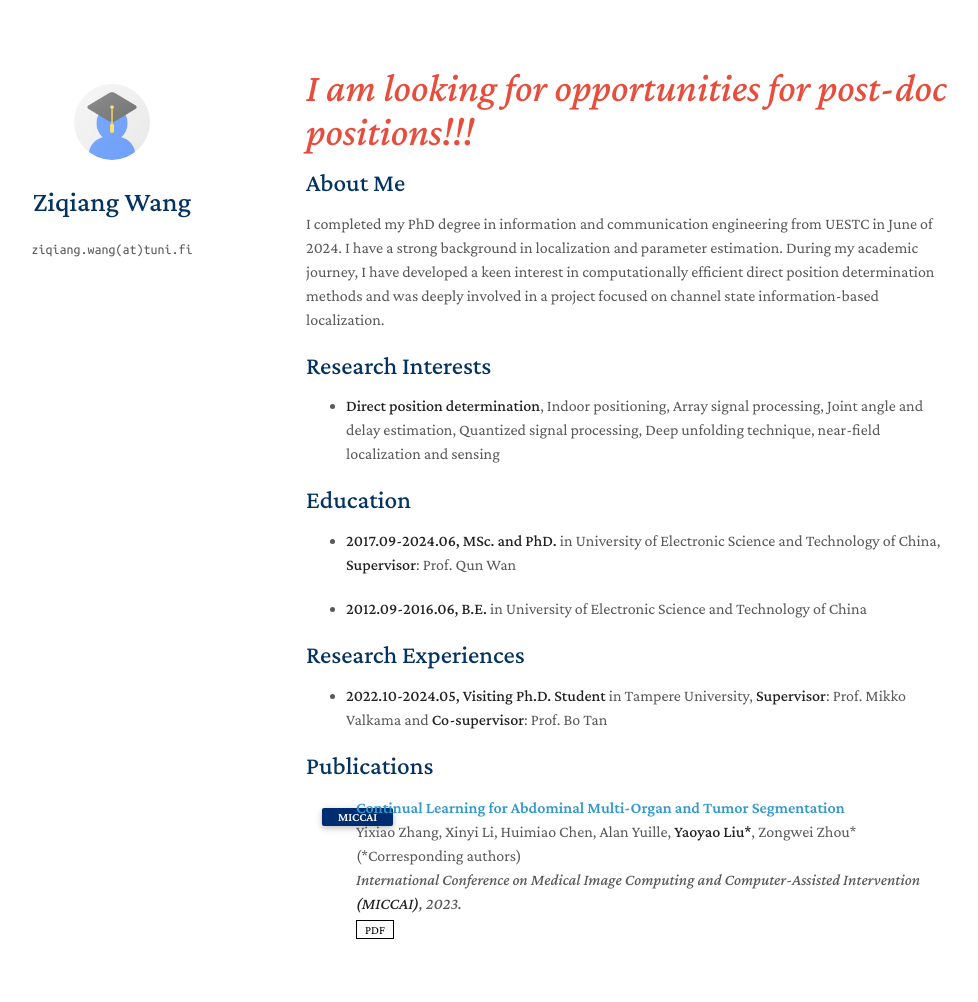
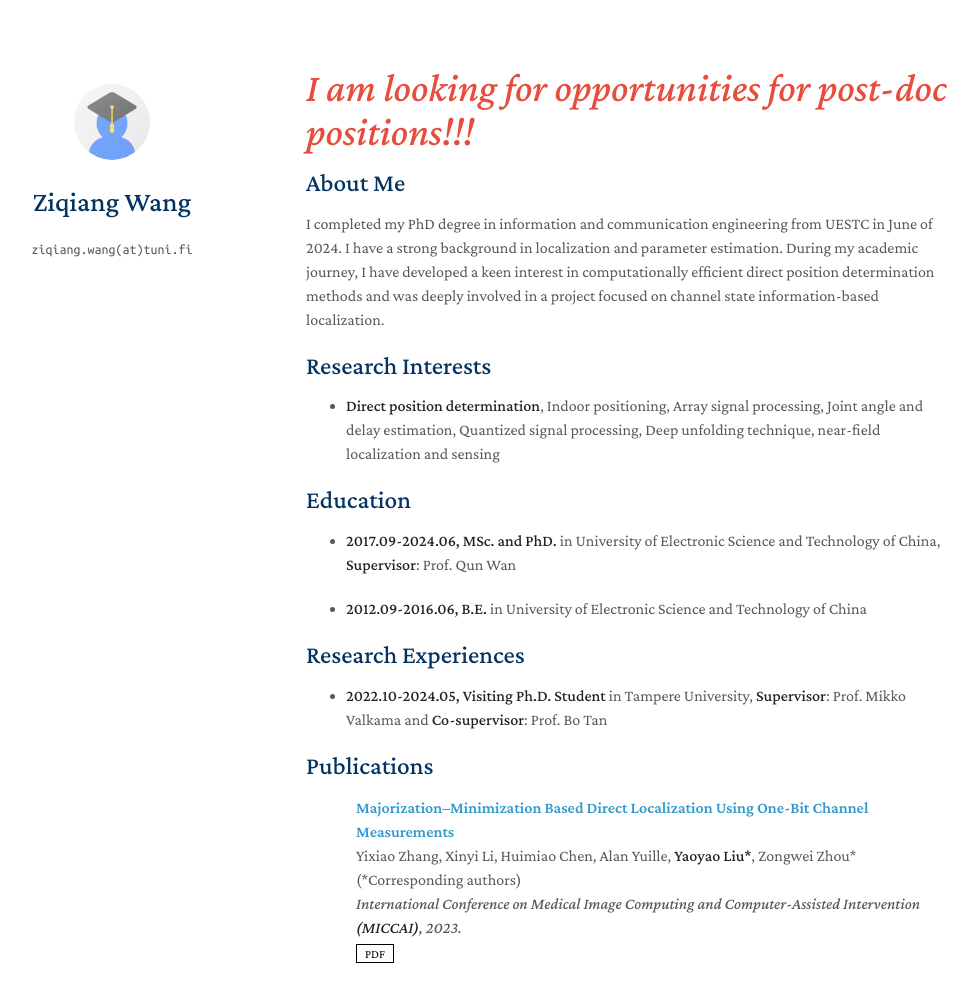
Before and after one commit to ZQiang-Wang/ZQiang-Wang.github.io, a Jekyll site: the page built from index.md, in a window 1280 px wide and 1090 px high. Shown: the top 1002 px of the window, without its empty margins (164-1142 px from the left). Built offline with Jekyll 4.4.1, drawn with Linux system fonts in a browser that asks for light colours; a style sheet for code colours, icons or effects is not loaded; our own code applies the rules of GitHub Pages for plain Markdown files.

Commit message:
Update publications.yml

```diff
--- a/_data/publications.yml
+++ b/_data/publications.yml
@@ -1,8 +1,8 @@
 main:
 
-  - title: Continual Learning for Abdominal Multi-Organ and Tumor Segmentation
+  - title: Majorization–Minimization Based Direct Localization Using One-Bit Channel Measurements
     authors: Yixiao Zhang, Xinyi Li, Huimiao Chen, Alan Yuille, <strong>Yaoyao Liu*</strong>, Zongwei Zhou* (*Corresponding authors)
-    conference_short: MICCAI
+    #conference_short: MICCAI
     conference: International Conference on Medical Image Computing and Computer-Assisted Intervention <strong>(MICCAI)</strong>, 2023.
     pdf: https://arxiv.org/pdf/2306.00988.pdf
     #code: https://github.com/MrGiovanni/ContinualLearning
```
